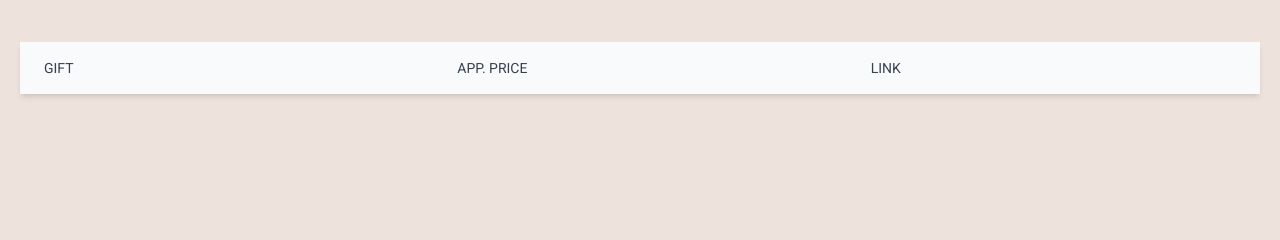
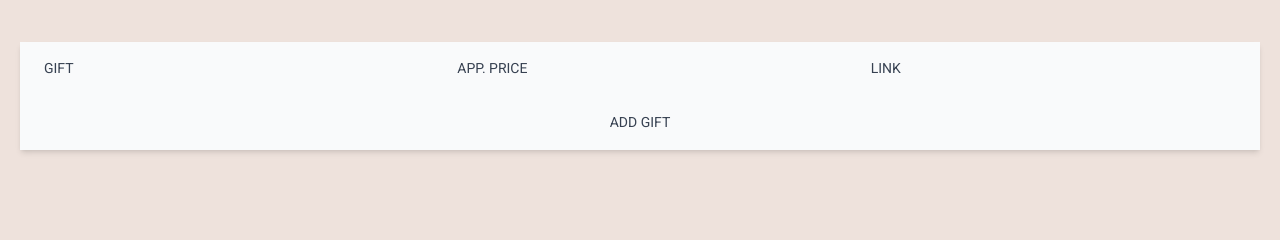
Before and after one commit to fyliu/django-party, a Django app: template party/templates/party/gift_registry/page_gift_registry.html in a window 1280 px wide. Shown: the part 210-450 px from the top of the page. Run offline with Django 5.2, Linux system fonts and the light colour scheme; the template is opened without the code that fills it, so the values that code supplies are empty; style sheets or scripts are compiled from the project's sources; parts of the project's set-up code (start-up, migrations or seed data) failed here and were passed over; some libraries are stand-ins or nearby versions.

Commit message:
add new gift with htmx

```diff
--- a/party/templates/party/gift_registry/page_gift_registry.html
+++ b/party/templates/party/gift_registry/page_gift_registry.html
@@ -21,5 +21,12 @@
                 {% endfor %}
             </div>
         </div>
+        <div class="bg-gray-50 py-4 px-6 text-center">
+            <button type="button"
+                    class="uppercase text-sm text-gray-700"
+                    hx-target="#gift-registry .table-row-group"
+                    hx-swap="beforeend"
+                    hx-get="{% url "partial_new_gift" party.uuid %}">Add gift</button>
+        </div>
     </div>
 {% endblock content %}
--- a/party/templates/party/gift_registry/partial_gift_new.html
+++ b/party/templates/party/gift_registry/partial_gift_new.html
@@ -1,5 +1,8 @@
 {% load crispy_forms_tags %}
-<form class="table-row  w-full">
+<form class="table-row"
+      hx-post="{% url 'partial_new_gift' party_id %}"
+      hx-target="this"
+      hx-swap="outerHTML">
     <div class="table-cell py-4 px-6 text-gray-900">{{ form.gift|as_crispy_field }}</div>
     <div class="table-cell py-4 px-6">{{ form.price|as_crispy_field }}</div>
     <div class="table-cell py-4 px-6">{{ form.link|as_crispy_field }}</div>
```
